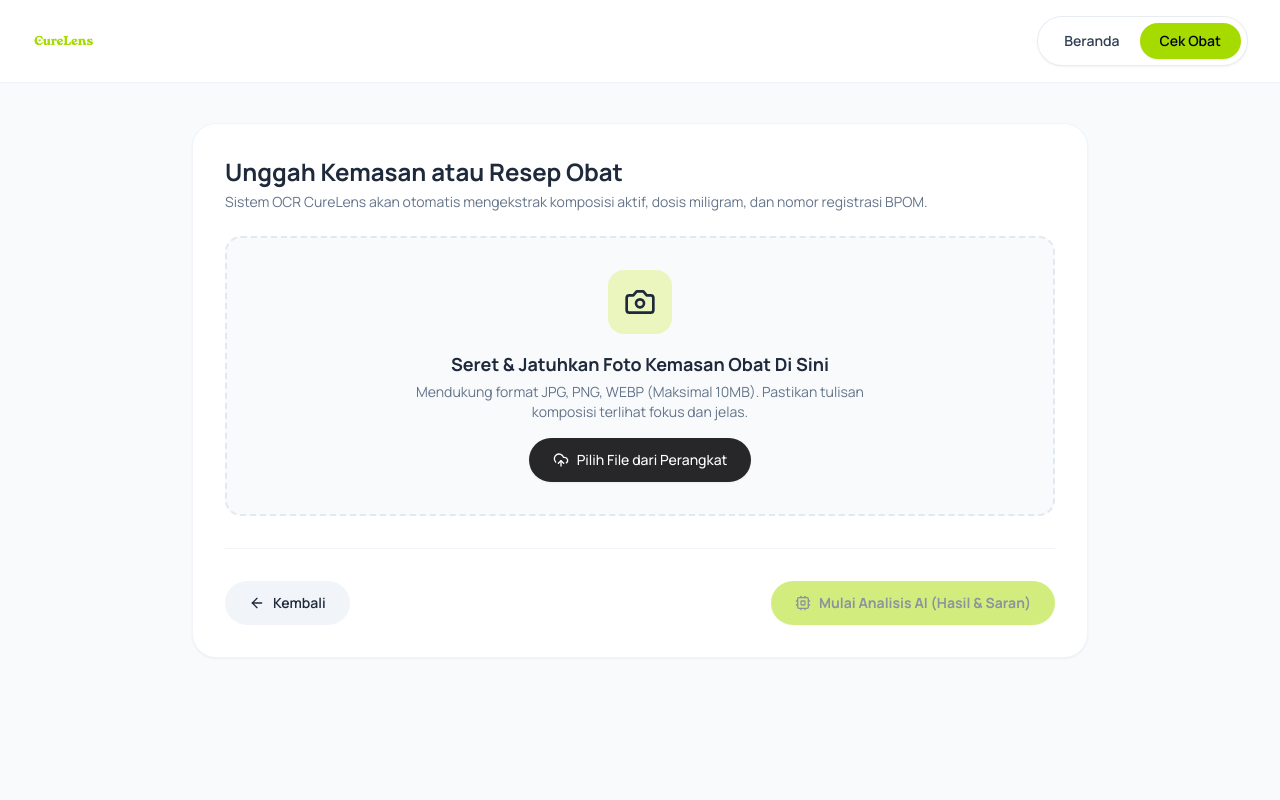
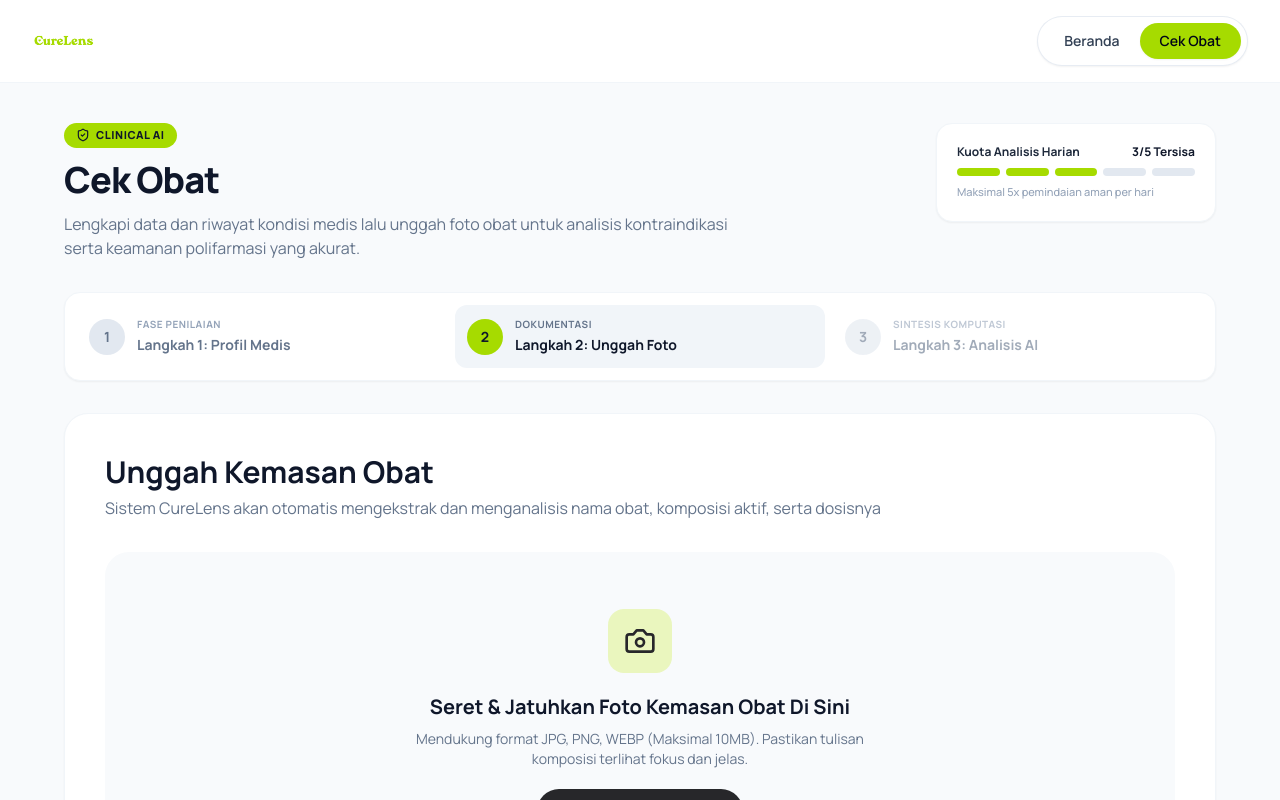
Before and after one commit to PemulaUIN/CureLens, a Next.js app: page /check/step-2 in a window 1280 px wide. Shown: the top 800 px of the page. Built offline with nearby package versions, Linux system fonts and the light colour scheme.

Commit message:
final touch all front end

```diff
--- a/src/app/check/step-2/page.tsx
+++ b/src/app/check/step-2/page.tsx
@@ -2,13 +2,13 @@
 
 import { useState, useRef } from 'react';
 import { useRouter } from 'next/navigation';
-import { Camera, ArrowLeft, Cpu, UploadCloud, X, FileText } from 'lucide-react';
+import { Camera, ArrowLeft, UploadCloud, X, FileText, ShieldCheck, ScanLine } from 'lucide-react';
 import { useFormContext } from '@/context/FormContext';
 
 export default function Step2Page() {
   const router = useRouter();
 
-  // Ambil context dan buat fallback aman agar tidak error di TypeScript
+  // Ambil context dan fallback aman
   const formContext = useFormContext() as any;
   const formData = formContext?.formData || formContext?.data || {};
   const updateFormData = formContext?.updateFormData || formContext?.updateData || (() => {});
@@ -42,6 +42,9 @@ export default function Step2Page() {
 
   const handleRemoveFile = () => {
     setSelectedFile(null);
+    if (previewUrl) {
+      URL.revokeObjectURL(previewUrl);
+    }
     setPreviewUrl(null);
     updateFormData({ image: null });
     if (fileInputRef.current) {
@@ -59,19 +62,109 @@ export default function Step2Page() {
   };
 
   return (
-    <div className="w-full max-w-4xl mx-auto space-y-6">
-      {/* 3.4 Upload Section Card */}
-      <div className="bg-white rounded-3xl p-6 md:p-8 shadow-sm border border-slate-100">
-        <div className="mb-6">
-          <h2 className="text-xl md:text-2xl font-bold text-[#1E293B]">
-            Unggah Kemasan atau Resep Obat
-          </h2>
-          <p className="text-sm text-[#64748B] mt-1">
-            Sistem OCR CureLens akan otomatis mengekstrak komposisi aktif, dosis miligram, dan nomor registrasi BPOM.
+    <div className="w-full max-w-6xl mx-auto space-y-8 font-['Manrope',sans-serif] text-[#1E293B]">
+
+      {/* ==================== 3.2 PAGE HEADER & DAILY QUOTA CARD ==================== */}
+      <div className="flex flex-col md:flex-row md:items-start justify-between gap-6">
+        <div className="space-y-3 max-w-2xl">
+          {/* Category Badge */}
+          <div className="inline-flex items-center gap-1.5 px-3 py-1 bg-[#A6DB00] text-[#0F172A] rounded-full text-[11px] font-extrabold uppercase tracking-wider">
+            <ShieldCheck className="w-3.5 h-3.5" />
+            <span>CLINICAL AI</span>
+          </div>
+
+          {/* Title & Sub-description */}
+          <h1 className="text-3xl md:text-4xl font-extrabold text-[#0F172A] tracking-tight">
+            Cek Obat
+          </h1>
+          <p className="text-sm md:text-base text-[#64748B] leading-relaxed">
+            Lengkapi data dan riwayat kondisi medis lalu unggah foto obat untuk analisis kontraindikasi serta keamanan polifarmasi yang akurat.
           </p>
         </div>
 
-        {/* Hidden Input File */}
+        {/* Quota Card */}
+        <div className="bg-white rounded-2xl p-4 md:p-5 shadow-sm border border-slate-100 min-w-[280px]">
+          <div className="flex items-center justify-between text-xs font-bold text-[#1E293B] mb-2">
+            <span>Kuota Analisis Harian</span>
+            <span className="text-[#0F172A]">3/5 Tersisa</span>
+          </div>
+          {/* Progress Bar (5 segments, 3 active) */}
+          <div className="grid grid-cols-5 gap-1.5 mb-2">
+            <div className="h-2 rounded-full bg-[#A6DB00]"></div>
+            <div className="h-2 rounded-full bg-[#A6DB00]"></div>
+            <div className="h-2 rounded-full bg-[#A6DB00]"></div>
+            <div className="h-2 rounded-full bg-[#E2E8F0]"></div>
+            <div className="h-2 rounded-full bg-[#E2E8F0]"></div>
+          </div>
+          <p className="text-[11px] text-[#94A3B8] font-medium">
+            Maksimal 5x pemindaian aman per hari
+          </p>
+        </div>
+      </div>
+
+      {/* ==================== 3.3 STEPPER / PROGRESS HEADER ==================== */}
+      <div className="bg-white rounded-2xl p-2 md:p-3 shadow-sm border border-slate-100 grid grid-cols-1 md:grid-cols-3 gap-2">
+        {/* Step 1 (Completed / Inactive) */}
+        <div
+          onClick={() => router.push('/check/step-1')}
+          className="flex items-center gap-3 p-3 rounded-xl cursor-pointer hover:bg-slate-50 transition-all"
+        >
+          <div className="w-9 h-9 rounded-full bg-[#E2E8F0] text-[#64748B] flex items-center justify-center font-bold text-sm shrink-0">
+            1
+          </div>
+          <div>
+            <span className="block text-[10px] font-bold text-[#94A3B8] uppercase tracking-wider">
+              FASE PENILAIAN
+            </span>
+            <span className="text-sm font-bold text-[#64748B]">
+              Langkah 1: Profil Medis
+            </span>
+          </div>
+        </div>
+
+        {/* Step 2 (Active - Current) */}
+        <div className="flex items-center gap-3 p-3 rounded-xl bg-[#F1F5F9]">
+          <div className="w-9 h-9 rounded-full bg-[#A6DB00] text-[#0F172A] flex items-center justify-center font-bold text-sm shrink-0">
+            2
+          </div>
+          <div>
+            <span className="block text-[10px] font-bold text-[#64748B] uppercase tracking-wider">
+              DOKUMENTASI
+            </span>
+            <span className="text-sm font-bold text-[#0F172A]">
+              Langkah 2: Unggah Foto
+            </span>
+          </div>
+        </div>
+
+        {/* Step 3 (Inactive) */}
+        <div className="flex items-center gap-3 p-3 rounded-xl opacity-60">
+          <div className="w-9 h-9 rounded-full bg-[#E2E8F0] text-[#64748B] flex items-center justify-center font-bold text-sm shrink-0">
+            3
+          </div>
+          <div>
+            <span className="block text-[10px] font-bold text-[#94A3B8] uppercase tracking-wider">
+              SINTESIS KOMPUTASI
+            </span>
+            <span className="text-sm font-bold text-[#64748B]">
+              Langkah 3: Analisis AI
+            </span>
+          </div>
+        </div>
+      </div>
+
+      {/* ==================== 3.4 UPLOAD SECTION (DROPZONE AREA) ==================== */}
+      <div className="bg-white rounded-3xl p-6 md:p-10 shadow-sm border border-slate-100">
+        <div className="mb-8">
+          <h2 className="text-2xl md:text-3xl font-bold text-[#0F172A]">
+            Unggah Kemasan Obat
+          </h2>
+          <p className="text-sm md:text-base text-[#64748B] mt-1.5">
+            Sistem CureLens akan otomatis mengekstrak dan menganalisis nama obat, komposisi aktif, serta dosisnya
+          </p>
+        </div>
+
+        {/* Input File Tersembunyi */}
         <input
           type="file"
           ref={fileInputRef}
@@ -84,7 +177,7 @@ export default function Step2Page() {
           }}
         />
 
-        {/* Dropzone Box Inner */}
+        {/* Dropzone Container */}
         {!previewUrl ? (
           <div
             onDragOver={(e) => {
@@ -93,73 +186,73 @@ export default function Step2Page() {
             }}
             onDragLeave={() => setIsDragging(false)}
             onDrop={handleDrop}
-            className={`border-2 border-dashed rounded-2xl p-8 text-center bg-[#F8FAFC] transition-colors flex flex-col items-center justify-center space-y-4 ${
-              isDragging ? 'border-[#A6DB00] bg-[#F1F5F9]' : 'border-slate-200'
+            className={`rounded-3xl p-10 md:p-14 text-center bg-[#F8FAFC] transition-all flex flex-col items-center justify-center space-y-5 border ${
+              isDragging ? 'border-[#A6DB00] bg-[#F1F5F9] scale-[0.99]' : 'border-transparent'
             }`}
           >
-            {/* Camera Icon in Soft Lime Container */}
-            <div className="w-16 h-16 rounded-2xl bg-[#E2F396] bg-opacity-60 flex items-center justify-center text-[#1E293B]">
-              <Camera className="w-8 h-8 text-[#1E293B]" />
+            {/* Kamera Icon Box Soft Green */}
+            <div className="w-16 h-16 rounded-2xl bg-[#E2F396]/60 flex items-center justify-center text-[#1E293B]">
+              <Camera className="w-8 h-8 text-[#27272A]" />
             </div>
 
-            <div className="space-y-1">
-              <h3 className="text-base md:text-lg font-bold text-[#1E293B]">
+            <div className="space-y-2 max-w-lg">
+              <h3 className="text-lg md:text-xl font-bold text-[#0F172A]">
                 Seret & Jatuhkan Foto Kemasan Obat Di Sini
               </h3>
-              <p className="text-xs md:text-sm text-[#64748B] max-w-md">
+              <p className="text-xs md:text-sm text-[#64748B] leading-relaxed">
                 Mendukung format JPG, PNG, WEBP (Maksimal 10MB). Pastikan tulisan komposisi terlihat fokus dan jelas.
               </p>
             </div>
 
-            {/* Select File Button */}
+            {/* Pilih File Button */}
             <button
               type="button"
               onClick={() => fileInputRef.current?.click()}
-              className="mt-2 px-6 py-3 bg-[#27272A] hover:bg-[#18181B] text-white font-medium text-sm rounded-full transition-all flex items-center gap-2 shadow-sm"
+              className="mt-2 px-6 py-3 bg-[#27272A] hover:bg-[#18181B] text-white font-bold text-sm rounded-full transition-all flex items-center gap-2 shadow-sm"
             >
-              <UploadCloud className="w-4 h-4" />
               Pilih File dari Perangkat
             </button>
           </div>
         ) : (
           /* Preview State */
-          <div className="relative border border-slate-200 rounded-2xl p-4 bg-[#F8FAFC] flex flex-col md:flex-row items-center gap-4">
-            <div className="w-full md:w-48 h-36 relative rounded-xl overflow-hidden bg-slate-200 flex-shrink-0">
+          <div className="relative border border-slate-200 rounded-2xl p-5 bg-[#F8FAFC] flex flex-col md:flex-row items-center gap-6">
+            <div className="w-full md:w-52 h-40 relative rounded-xl overflow-hidden bg-slate-200 shrink-0 shadow-inner">
               <img
                 src={previewUrl}
                 alt="Preview Foto Obat"
                 className="w-full h-full object-cover"
               />
             </div>
-            <div className="flex-1 w-full space-y-2">
-              <div className="flex items-center gap-2 text-[#1E293B] font-semibold text-sm">
-                <FileText className="w-4 h-4 text-[#A6DB00]" />
-                <span className="truncate max-w-xs">{selectedFile?.name}</span>
+            <div className="flex-1 w-full space-y-2.5">
+              <div className="flex items-center gap-2 text-[#0F172A] font-bold text-base">
+                <FileText className="w-5 h-5 text-[#86B300]" />
+                <span className="truncate max-w-md">{selectedFile?.name}</span>
               </div>
-              <p className="text-xs text-[#64748B]">
+              <p className="text-xs text-[#64748B] font-medium">
                 Ukuran: {selectedFile ? (selectedFile.size / (1024 * 1024)).toFixed(2) : 0} MB
               </p>
-              <div className="inline-flex items-center gap-1.5 px-3 py-1 bg-[#A6DB00] bg-opacity-20 text-[#1E293B] text-xs font-semibold rounded-full">
-                ✓ Siap dianalisis
+              <div className="inline-flex items-center gap-1.5 px-3 py-1 bg-[#A6DB00]/20 text-[#0F172A] text-xs font-bold rounded-full">
+                ✓ Foto Siap untuk dianalisis
               </div>
             </div>
             <button
               type="button"
               onClick={handleRemoveFile}
-              className="absolute top-3 right-3 md:static p-2 text-slate-400 hover:text-red-500 hover:bg-red-50 rounded-full transition-all"
+              className="p-2.5 text-slate-400 hover:text-red-500 hover:bg-red-50 rounded-full transition-all"
               title="Hapus foto"
             >
-              <X className="w-5 h-5" />
+              <X className="w-6 h-6" />
             </button>
           </div>
         )}
+      </div>
 
-        {/* 3.5 Bottom Action Bar */}
-        <div className="flex items-center justify-between pt-8 border-t border-slate-100 mt-8">
+      {/* ==================== 3.5 BOTTOM ACTION BAR ==================== */}
+      <div className="flex items-center justify-between pt-2">
         <button
           type="button"
           onClick={() => router.push('/check/step-1')}
-            className="px-6 py-3 bg-[#F1F5F9] hover:bg-slate-200 text-[#1E293B] font-semibold text-sm rounded-full transition-all flex items-center gap-2"
+          className="px-6 py-3 bg-[#F1F5F9] hover:bg-slate-200 text-[#1E293B] font-bold text-sm rounded-full transition-all flex items-center gap-2"
         >
           <ArrowLeft className="w-4 h-4" />
           Kembali
@@ -169,15 +262,15 @@ export default function Step2Page() {
           type="button"
           onClick={handleNext}
           disabled={!selectedFile}
-            className={`px-6 py-3 bg-[#A6DB00] hover:bg-[#95c500] text-[#1E293B] font-bold text-sm rounded-full transition-all flex items-center gap-2 shadow-sm ${
-              !selectedFile ? 'opacity-50 cursor-not-allowed' : 'hover:scale-[1.02]'
+          className={`px-7 py-3.5 bg-[#A6DB00] hover:bg-[#95c500] text-[#0F172A] font-extrabold text-sm rounded-full transition-all flex items-center gap-2.5 shadow-sm ${
+            !selectedFile ? 'opacity-50 cursor-not-allowed' : 'hover:scale-[1.02] active:scale-[0.98]'
           }`}
         >
-            <Cpu className="w-4 h-4" />
-            Mulai Analisis AI (Hasil & Saran)
+          <ScanLine className="w-4 h-4 text-[#0F172A]" />
+          Mulai Analisis Obat
         </button>
       </div>
-      </div>
+
     </div>
   );
 }
--- a/src/app/check/step-3/page.tsx
+++ b/src/app/check/step-3/page.tsx
@@ -31,7 +31,7 @@ export default function Step3Page() {
         <div>
           <div className="inline-flex items-center gap-1.5 px-3 py-1 bg-[#A6DB00] text-[#1E293B] text-xs font-extrabold rounded-full tracking-wider uppercase mb-2">
             <ShieldCheck className="w-3.5 h-3.5" />
-            CLINICAL AI TRIAGING ENGINE
+            CLINICAL AI
           </div>
           <h1 className="text-3xl md:text-4xl font-extrabold text-[#1E293B] tracking-tight">
             Cek Obat
@@ -153,10 +153,7 @@ export default function Step3Page() {
               )}
             </div>
 
-            <div className="flex justify-between items-center text-xs font-semibold text-[#1E293B] pt-1">
-              <span>Bisamol / Paracetamol</span>
-              <span className="text-[#64748B]">125mg/5ml</span>
-            </div>
+
           </div>
 
           {/* Nama Obat & Kandungan OCR */}
@@ -167,7 +164,7 @@ export default function Step3Page() {
                 <span className="text-xs text-[#64748B]">Batch: #02302001</span>
               </div>
               <h3 className="text-xl font-bold text-[#1E293B]">
-                Flu & Cough Relief Extra (Bisamol Syrup)
+                Flu & Cough Relief Extra
               </h3>
             </div>
 
```
Also changed, not shown: 1 other file (tests, documents, lock files or other folders). Lines whose indentation alone changed are shown as unchanged.
